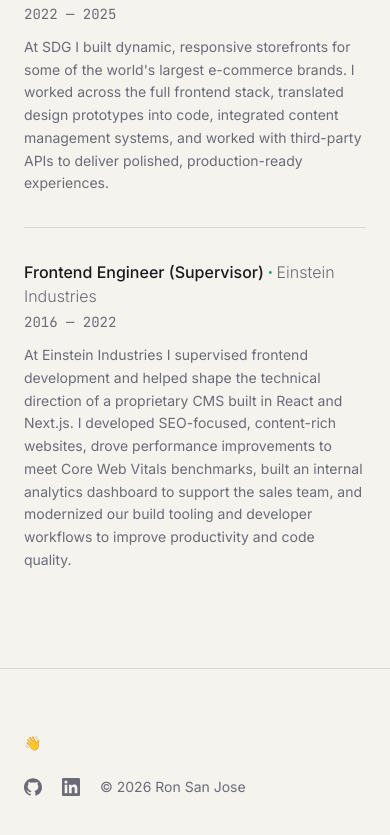
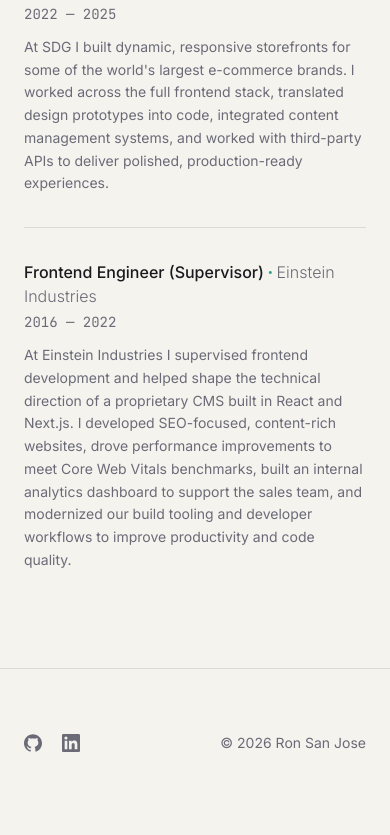
Before and after one commit to ronsj/ronsj.dev-2026, a Next.js app: page / in a window 390 px wide. Shown: the part 3321-4156 px from the top of the page. Built offline with nearby package versions, Linux system fonts and the light colour scheme.

Commit message:
Move icon links and copyright text

```diff
--- a/components/footer-section.tsx
+++ b/components/footer-section.tsx
@@ -4,12 +4,8 @@
 export function FooterSection() {
   return (
     <footer className="border-site-border border-t py-16">
-      <div className="mx-auto flex max-w-5xl flex-col gap-6 px-6 lg:flex-row lg:items-end lg:justify-between">
-        <div>
-          <p className="text-sm">👋</p>
-        </div>
-
-        <div className="flex flex-wrap items-center gap-5">
+      <div className="mx-auto flex max-w-5xl items-center justify-between px-6">
+        <div className="flex items-center gap-5">
           <a
             href={footer.github}
             target="_blank"
@@ -28,11 +24,11 @@
           >
             <LinkedInIcon className="size-4.5" />
           </a>
-          <p className="text-site-body font-sans text-sm capitalize">
-            <span>&copy; </span>
-            2026 {footer.copyright}
-          </p>
         </div>
+        <p className="text-site-body text-right font-sans text-sm capitalize">
+          <span>&copy; </span>
+          2026 {footer.copyright}
+        </p>
       </div>
     </footer>
   )
```
